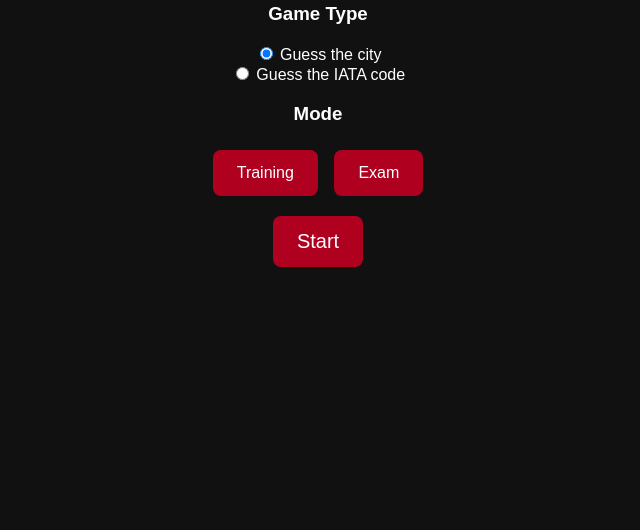
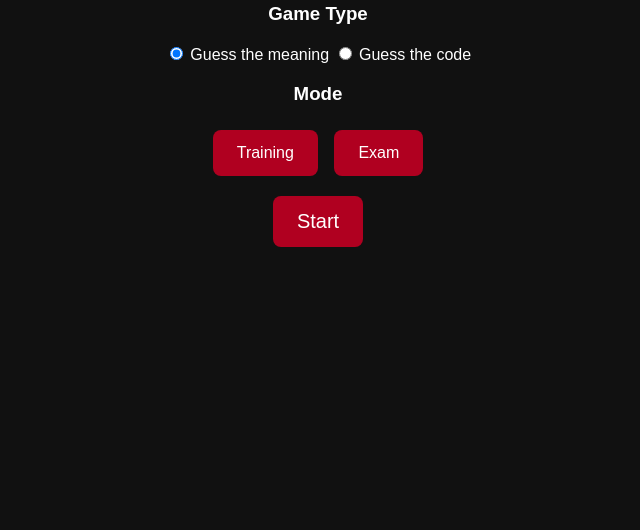
Before and after one commit to WRK-worldknowledge/AIRIMP, a plain HTML site: page index.html in a window 1280 px wide. Shown: the part 270-800 px from the top of the page, without its empty margins (322-962 px from the left). Drawn offline with Linux system fonts and the light colour scheme.

Commit message:
Update index.html

```diff
--- a/index.html
+++ b/index.html
@@ -15,8 +15,8 @@
   <img src="logo.png" class="logo">
   <h1><h1>AIRIMP Codes Trainer</h1>
   <h3>Game Type</h3>
-  <label><input type="radio" name="gameType" checked onclick="setGameType('code-to-city')"> Guess the city</label><br>
-  <label><input type="radio" name="gameType" onclick="setGameType('city-to-code')"> Guess the IATA code</label>
+  <label><input type="radio" name="gameType" checked onclick="setGameType('code-to-city')"> Guess the meaning</label>
+<label><input type="radio" name="gameType" onclick="setGameType('city-to-code')"> Guess the code</label>
   <h3>Mode</h3>
   <button onclick="setMode('train')">Training</button>
   <button onclick="setMode('exam')">Exam</button>
```
